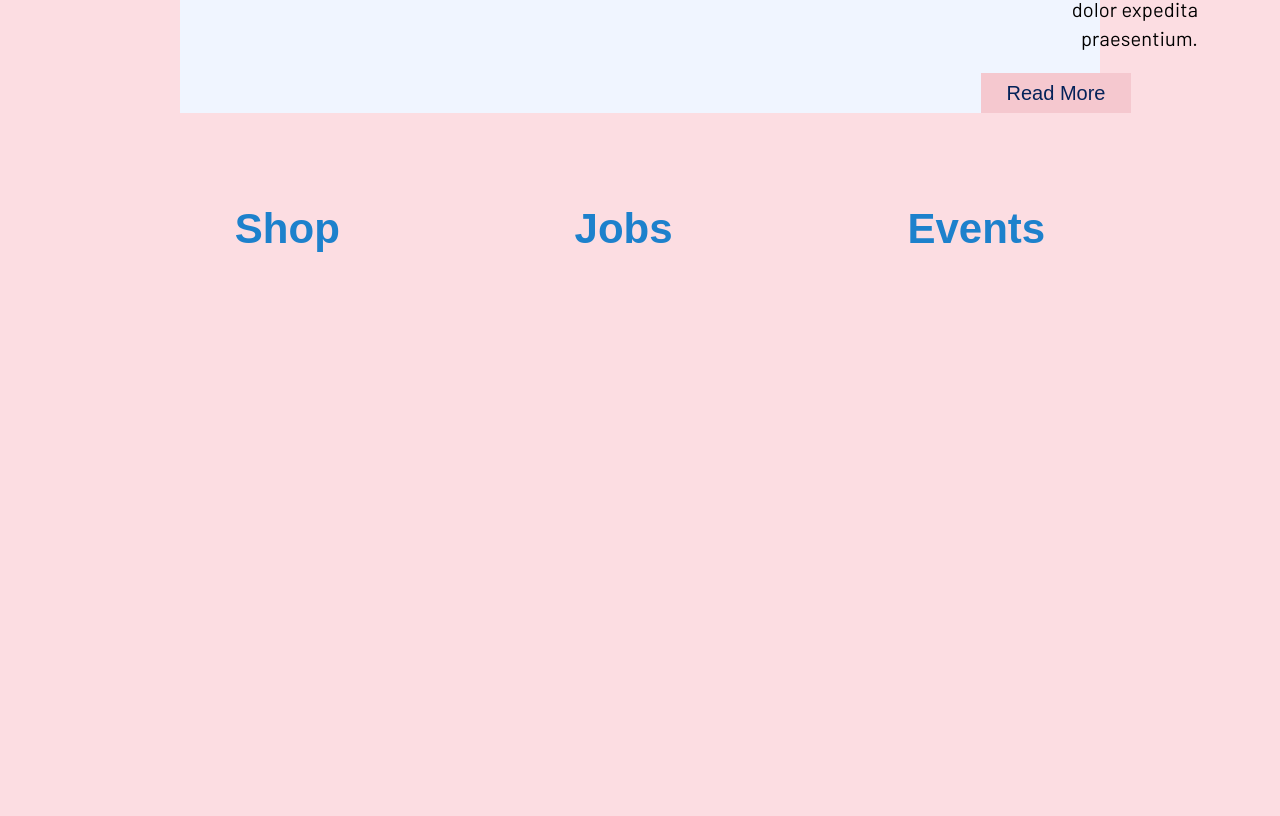
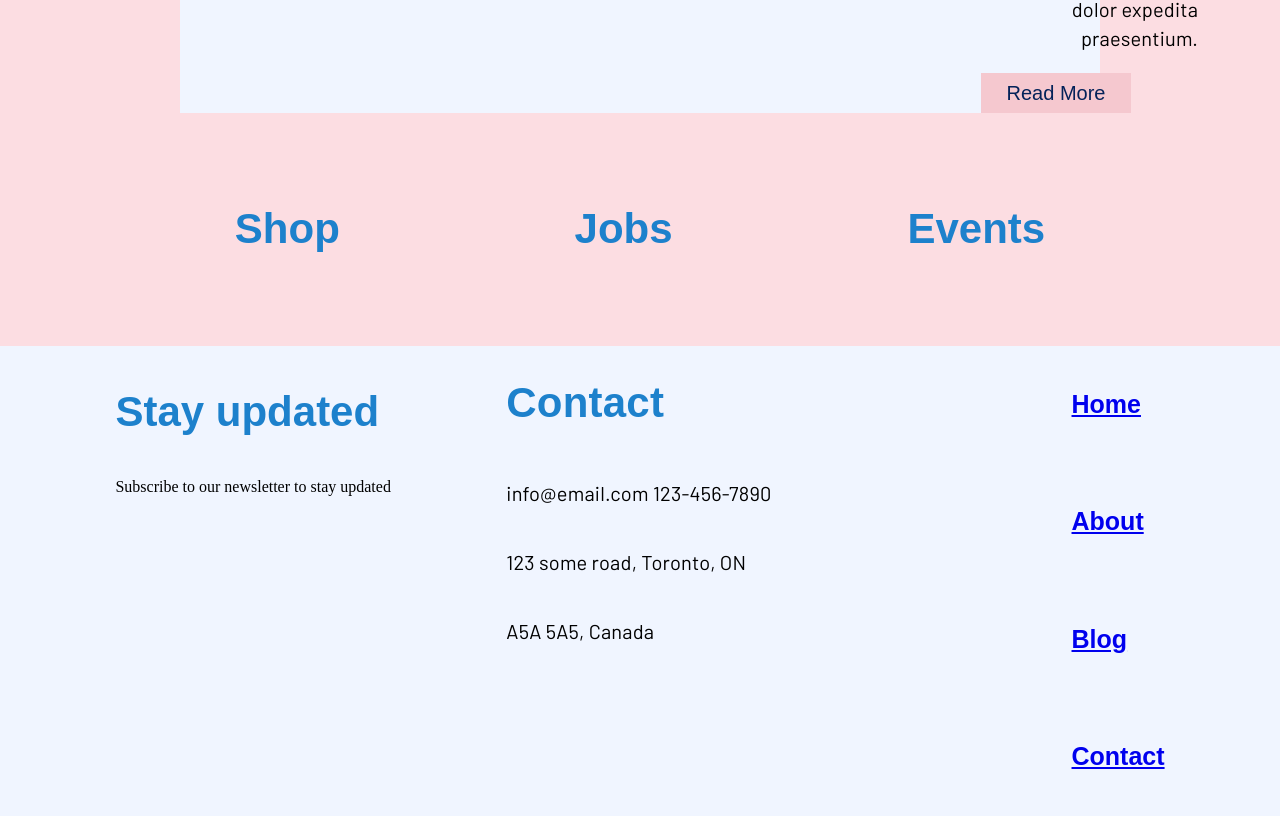
Before and after one commit to LucPasq/lucasPasqualoniAssignment1, a plain HTML site: page index.html in a window 1280 px wide. Shown: the part 4674-5490 px from the top of the page. Before the commit the page ends 5020 px from the top, so only its background shows below. Drawn offline with Linux system fonts and the light colour scheme; a web font is replaced by a local one.

Commit message:
messing around with anchor tags

```diff
--- a/index.html
+++ b/index.html
@@ -81,11 +81,23 @@
     </section>
     <section class="footBar">
         <div>
-            <div></div>
-            <div></div>
+            <h3>Stay updated</h3>
+            <p>Subscribe to our newsletter to stay updated</p>
             <div></div>
         </div>
-        <div>
+        <div class="footText">
+            <div class="footInfo">
+                <h3>Contact</h3>
+                <p>info@email.com 123-456-7890</p>
+                <p>123 some road, Toronto, ON</p>
+                <p>A5A 5A5, Canada</p>
+            </div>
+            <div class="footList">
+                <h6><a href="#">Home</a></h6>
+                <h6><a href="#">About</a></h6>
+                <h6><a href="#">Blog</a></h6>
+                <h6><a href="#">Contact</a></h6>
+            </div>
 
         </div>
     </section>
--- a/styles/sass/style.scss
+++ b/styles/sass/style.scss
@@ -107,7 +107,7 @@ h3{
     justify-content: space-evenly;
 }
 
-p {
+.midBox div p, .botBox div p {
     font-family:'Barlow', sans-serif;
     font-size: 20px;
     line-height:29px;
@@ -177,5 +177,38 @@ p {
     display: flex;
     flex-direction: row;
     justify-content: space-evenly;
+    background-color: $paleGreyColor;
 
 }
+
+.footText{
+    display:flex;
+    flex-direction: row;
+    justify-content: space-evenly;
+}
+
+.footInfo{
+    display:flex;
+    flex-direction: column;
+    font-family:'Barlow', sans-serif;
+    font-size: 20px;
+    line-height:29px;
+    letter-spacing: 0.2px;
+
+}
+
+.footList{
+    display:flex;
+    flex-direction: column;
+    justify-content: flex-start;
+    align-items:flex-start;
+    list-style: none;
+    margin-left: 300px;
+    font-family:'Emblema One', sans-serif ;
+
+}
+
+h6{
+    font-size: 25px;
+    line-height: 1px;
+}
```
Also changed, not shown: styles/style.css.
